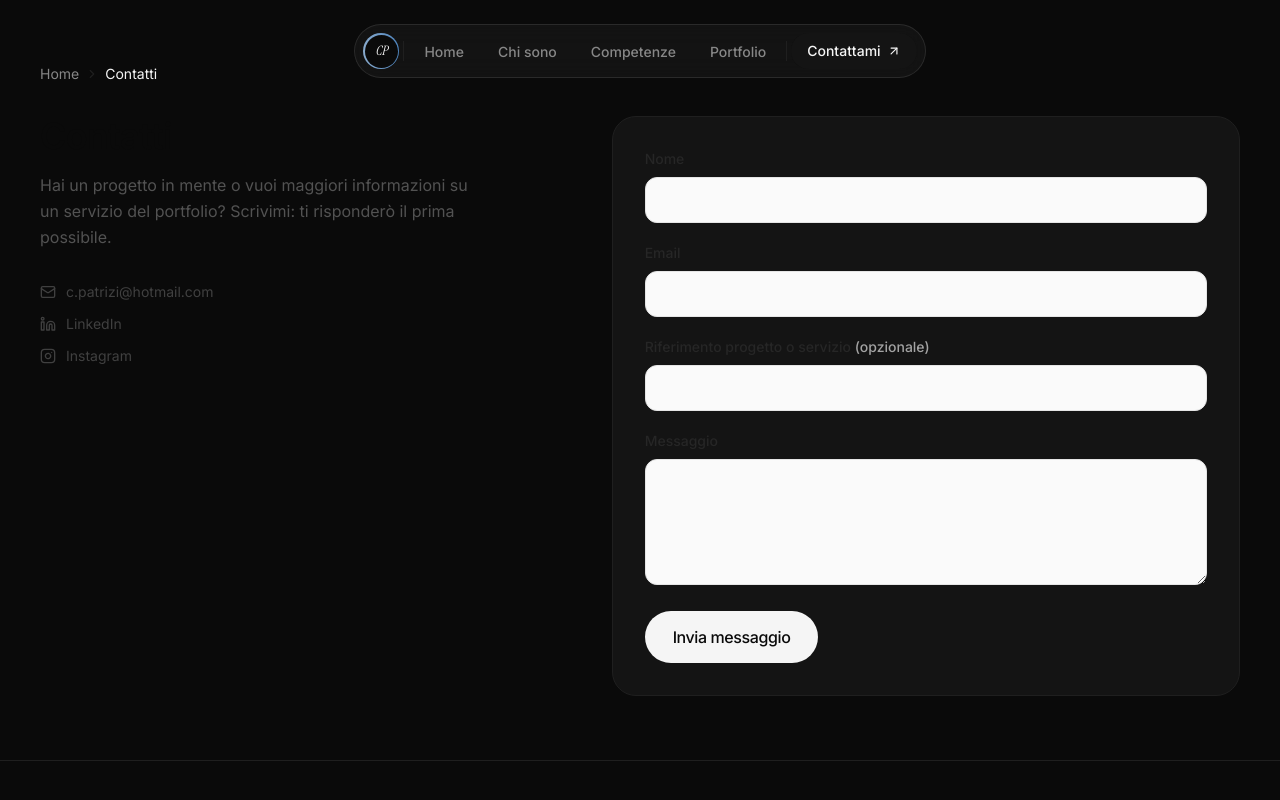
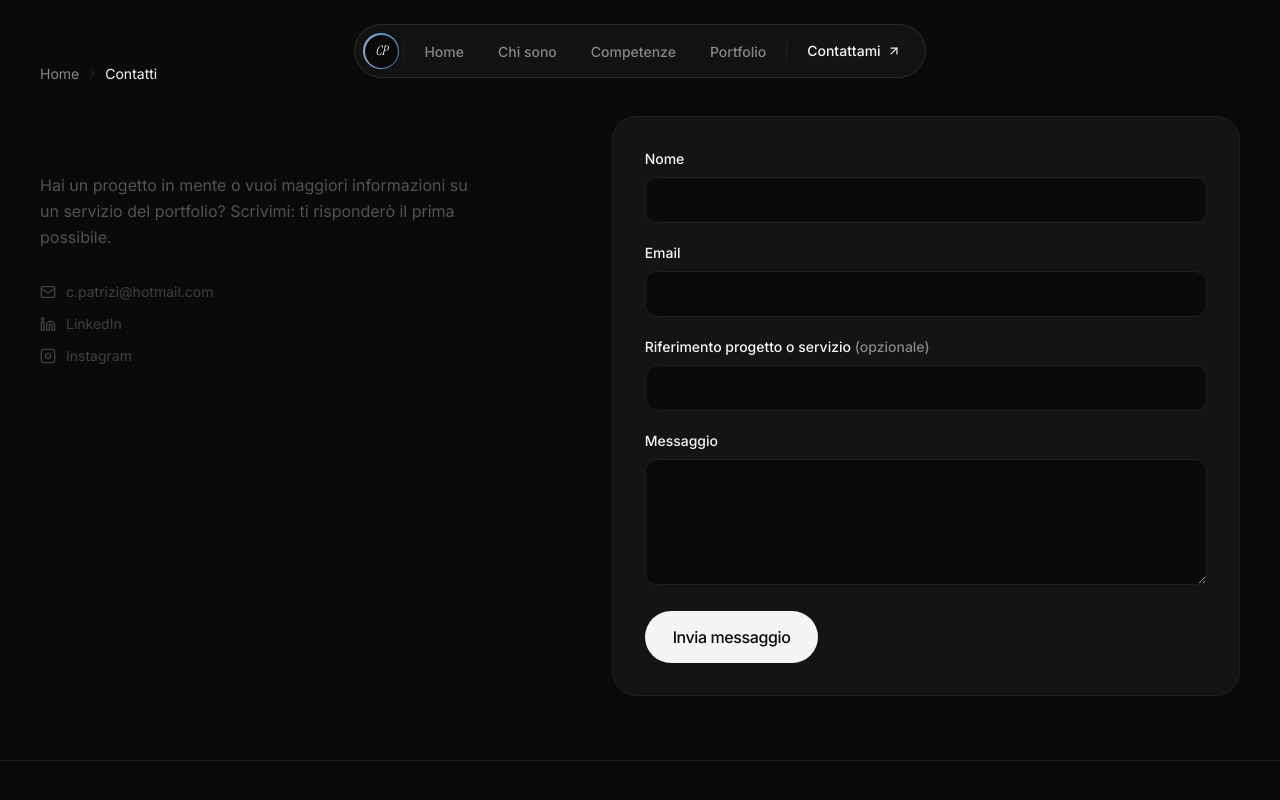
Before and after one commit to Camilla86/Camilla-Patrizi-Portfolio, a Next.js app: page /contatti in a window 1280 px wide. Shown: the top 800 px of the page. Built offline with nearby package versions, Linux system fonts and the light colour scheme; no server answers.

Commit message:
ContactForm: colori e tipografia per il tema scuro

```diff
--- a/src/components/forms/ContactForm.tsx
+++ b/src/components/forms/ContactForm.tsx
@@ -68,8 +68,8 @@ export function ContactForm() {
   if (status === 'success') {
     return (
       <div role="status" aria-live="polite" className="glass-card p-8 text-center">
-        <p className="text-lg font-semibold text-neutral-950">Messaggio inviato!</p>
-        <p className="mt-2 text-sm text-neutral-600">Grazie per avermi scritto, ti risponderò al più presto.</p>
+        <p className="font-display text-lg italic text-text-primary">Messaggio inviato!</p>
+        <p className="mt-2 text-sm text-muted">Grazie per avermi scritto, ti risponderò al più presto.</p>
       </div>
     );
   }
@@ -77,7 +77,7 @@ export function ContactForm() {
   return (
     <form onSubmit={handleSubmit} noValidate className="space-y-5">
       <div>
-        <label htmlFor="nome" className="mb-2 block text-sm font-medium text-neutral-800">
+        <label htmlFor="nome" className="mb-2 block text-sm font-medium text-text-primary">
           Nome
         </label>
         <input
@@ -87,17 +87,17 @@ export function ContactForm() {
           required
           aria-invalid={Boolean(fieldErrors.nome)}
           aria-describedby={fieldErrors.nome ? 'nome-error' : undefined}
-          className="w-full rounded-xl border border-neutral-200 bg-neutral-50 px-4 py-3 text-sm text-neutral-900 focus:border-teal-500 focus:bg-white"
+          className="w-full rounded-xl border border-stroke bg-bg px-4 py-3 text-sm text-text-primary focus:border-text-primary/40"
         />
         {fieldErrors.nome && (
-          <p id="nome-error" className="mt-1.5 text-sm text-red-600">
+          <p id="nome-error" className="mt-1.5 text-sm text-red-400">
             {fieldErrors.nome}
           </p>
         )}
       </div>
 
       <div>
-        <label htmlFor="email" className="mb-2 block text-sm font-medium text-neutral-800">
+        <label htmlFor="email" className="mb-2 block text-sm font-medium text-text-primary">
           Email
         </label>
         <input
@@ -107,30 +107,30 @@ export function ContactForm() {
           required
           aria-invalid={Boolean(fieldErrors.email)}
           aria-describedby={fieldErrors.email ? 'email-error' : undefined}
-          className="w-full rounded-xl border border-neutral-200 bg-neutral-50 px-4 py-3 text-sm text-neutral-900 focus:border-teal-500 focus:bg-white"
+          className="w-full rounded-xl border border-stroke bg-bg px-4 py-3 text-sm text-text-primary focus:border-text-primary/40"
         />
         {fieldErrors.email && (
-          <p id="email-error" className="mt-1.5 text-sm text-red-600">
+          <p id="email-error" className="mt-1.5 text-sm text-red-400">
             {fieldErrors.email}
           </p>
         )}
       </div>
 
       <div>
-        <label htmlFor="riferimento" className="mb-2 block text-sm font-medium text-neutral-800">
-          Riferimento progetto o servizio <span className="text-neutral-400">(opzionale)</span>
+        <label htmlFor="riferimento" className="mb-2 block text-sm font-medium text-text-primary">
+          Riferimento progetto o servizio <span className="text-muted">(opzionale)</span>
         </label>
         <input
           id="riferimento"
           name="riferimento"
           type="text"
           defaultValue={riferimentoIniziale}
-          className="w-full rounded-xl border border-neutral-200 bg-neutral-50 px-4 py-3 text-sm text-neutral-900 focus:border-teal-500 focus:bg-white"
+          className="w-full rounded-xl border border-stroke bg-bg px-4 py-3 text-sm text-text-primary focus:border-text-primary/40"
         />
       </div>
 
       <div>
-        <label htmlFor="messaggio" className="mb-2 block text-sm font-medium text-neutral-800">
+        <label htmlFor="messaggio" className="mb-2 block text-sm font-medium text-text-primary">
           Messaggio
         </label>
         <textarea
@@ -140,17 +140,17 @@ export function ContactForm() {
           required
           aria-invalid={Boolean(fieldErrors.messaggio)}
           aria-describedby={fieldErrors.messaggio ? 'messaggio-error' : undefined}
-          className="w-full rounded-xl border border-neutral-200 bg-neutral-50 px-4 py-3 text-sm text-neutral-900 focus:border-teal-500 focus:bg-white"
+          className="w-full rounded-xl border border-stroke bg-bg px-4 py-3 text-sm text-text-primary focus:border-text-primary/40"
         />
         {fieldErrors.messaggio && (
-          <p id="messaggio-error" className="mt-1.5 text-sm text-red-600">
+          <p id="messaggio-error" className="mt-1.5 text-sm text-red-400">
             {fieldErrors.messaggio}
           </p>
         )}
       </div>
 
       {formError && (
-        <p role="alert" className="text-sm text-red-600">
+        <p role="alert" className="text-sm text-red-400">
           {formError}
         </p>
       )}
```
